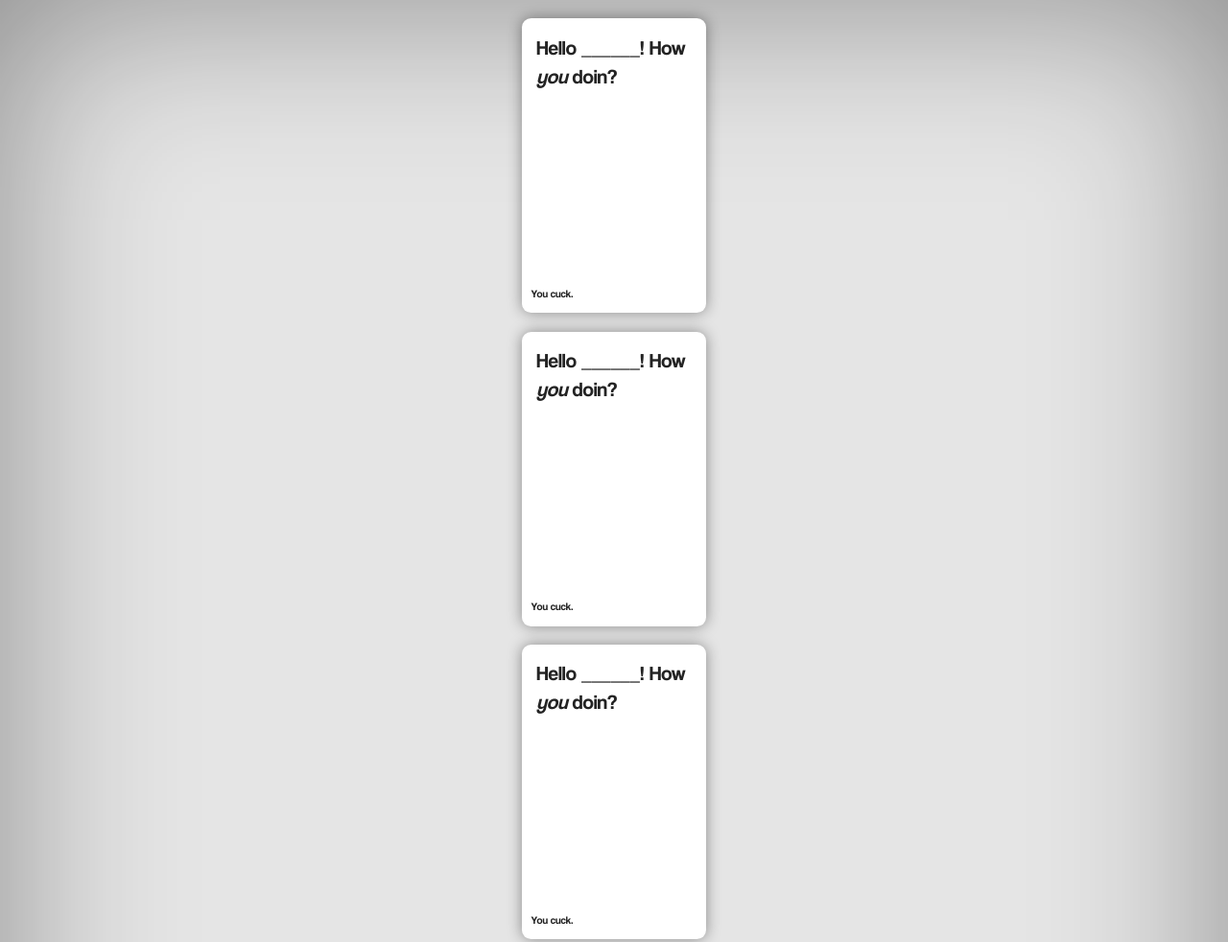
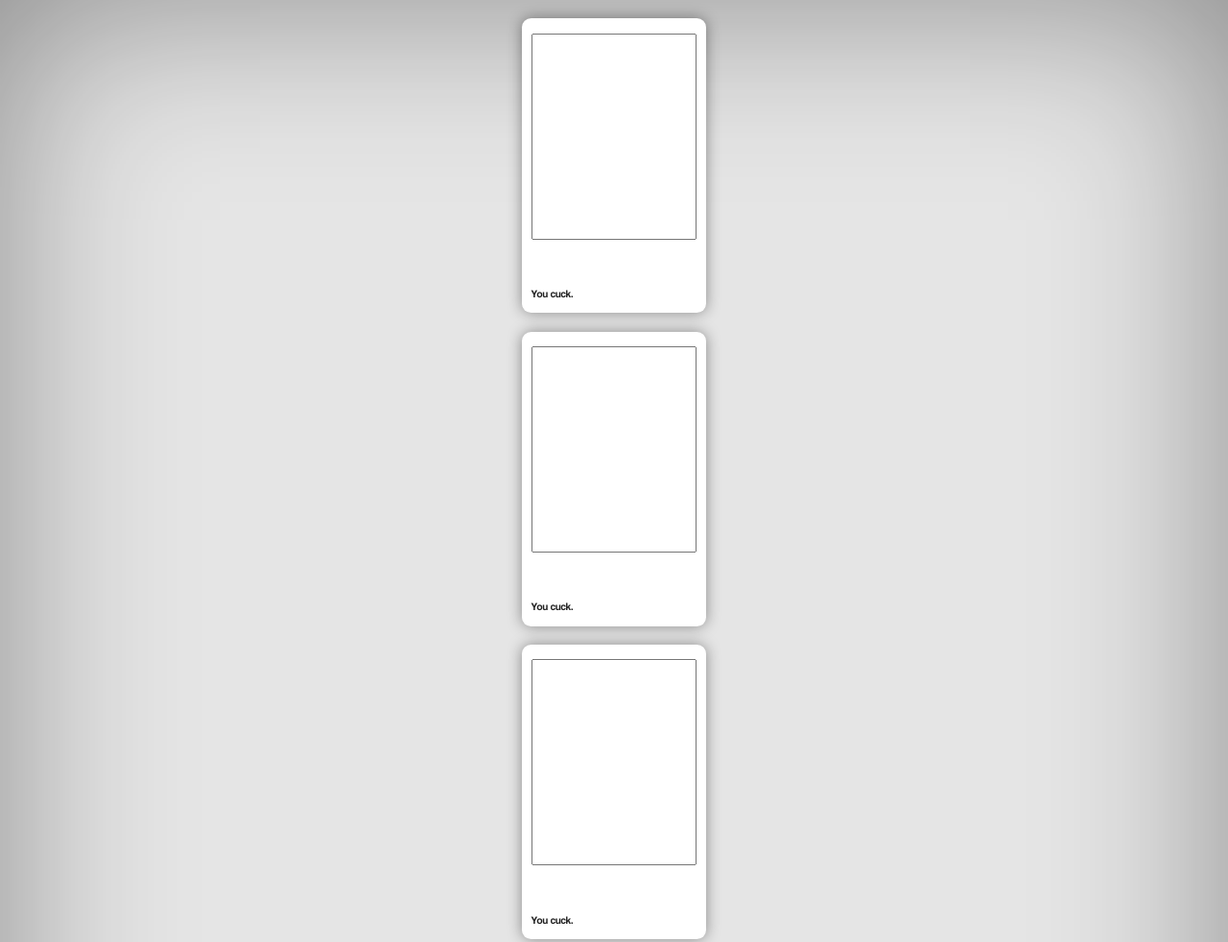
Before and after one commit to samuelnub/NubsAgainstHumanity, an Electron app: page app/index.html in a window 1280 px wide. Shown: the top 982 px of the page at 96% size. Drawn offline with Linux system fonts and the light colour scheme.

Commit message:
blank cards

```diff
--- a/app/css/nah.css
+++ b/app/css/nah.css
@@ -42,6 +42,7 @@ body {
 }
 
 .card {
+    text-align: center;
     /*padding-bottom: 3.2in; /* It's around 2.5 inches wide, 3.5 inches high */
     height: 3.2in;
     max-width: 2in;
@@ -102,6 +103,20 @@ body {
     text-transform: uppercase;
 }
 
+.card > textarea[class="blank-input"] {
+    width: 90%;
+    height: 70%;
+    resize: none;
+    position: absolute;
+    text-align: left;
+    top: 5%;
+    bottom: 5%;
+    left: 5%;
+    right: 5%;
+    font-size: 1.5em;
+    font-weight: 400;
+}
+
 .centred {
     margin-left: auto;
     margin-right: auto;
--- a/app/js/index.js
+++ b/app/js/index.js
@@ -40,7 +40,8 @@
                         colour: cardColour,
                         text: "Hello ______! How <i>you</i> doin?",
                         packName: "You cuck.",
-                        pickAmount: 3
+                        pickAmount: 3,
+                        blank: true
                     })), {
                         row: (leftToDo % 2 === 0 ? 0 : 1),
                         col: 12,
@@ -67,12 +68,17 @@
         card.classList.add("card", (ourParams.colour === "white" || ourParams.colour === "black" ? ourParams.colour : "black"));
         card.id = (typeof ourParams.existingUUID == "undefined" ? helper.createUUID() : ourParams.existingUUID);
 
-
-
-        const textDiv = document.createElement("div");
-        textDiv.classList.add("text");
-        textDiv.innerHTML = helper.sanitizeString(ourParams.text);
-        card.appendChild(textDiv);
+        if(ourParams.blank === false) {
+            const textDiv = document.createElement("div");
+            textDiv.classList.add("text");
+            textDiv.innerHTML = helper.sanitizeString(ourParams.text);
+            card.appendChild(textDiv);
+        }
+        else {
+            const blankInputDiv = document.createElement("textarea");
+            blankInputDiv.classList.add("blank-input");
+            card.appendChild(blankInputDiv);
+        }
 
         const packNameDiv = document.createElement("div");
         packNameDiv.classList.add("pack-name");
```
